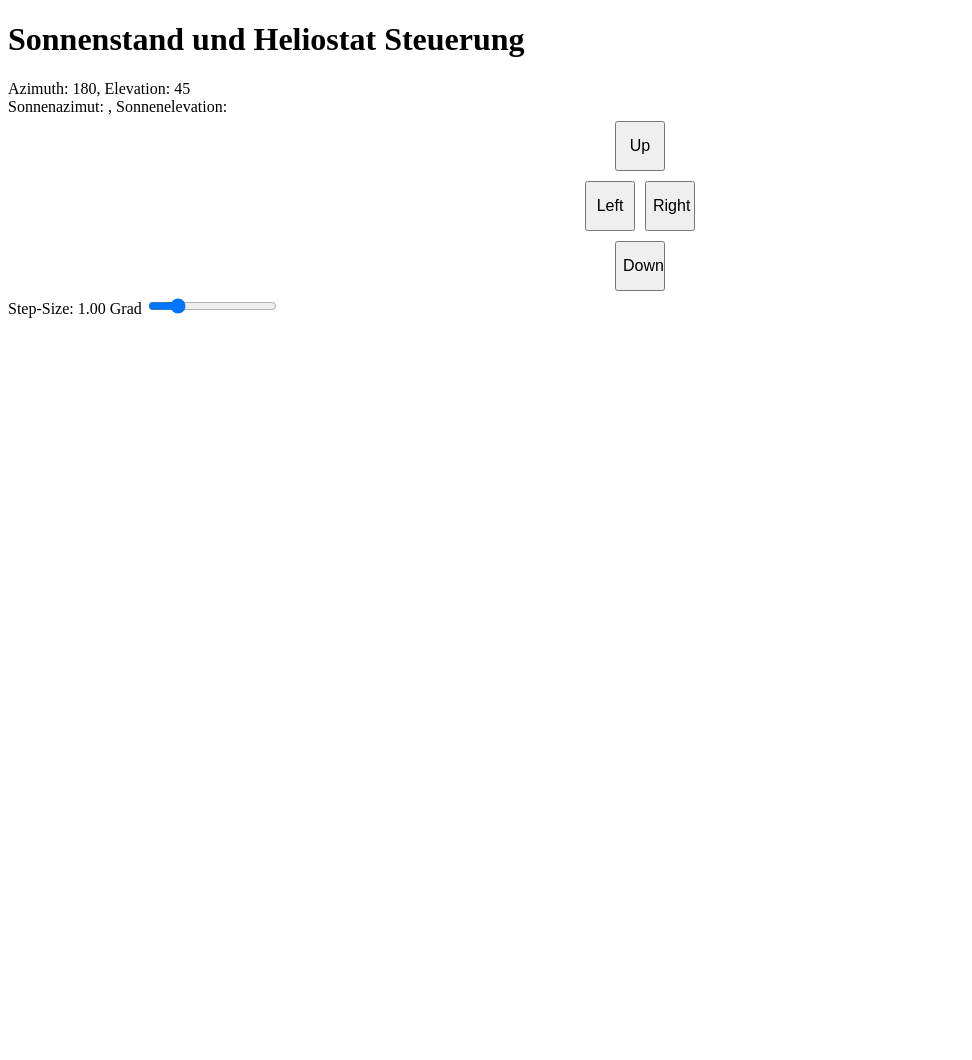
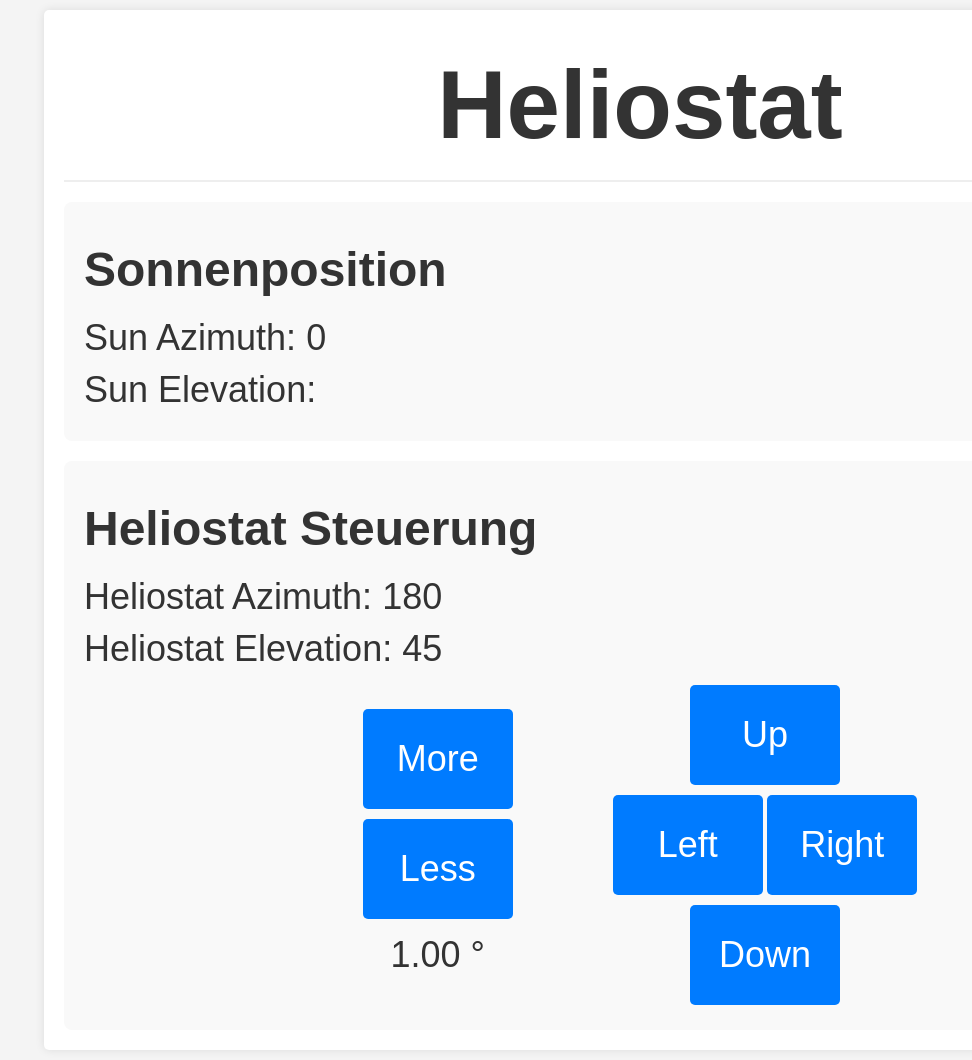
Before and after one commit to hansimglueck/py-heliostat, a Flask app: page / in a window 1280 px wide. Shown: the whole page, without its empty margins (0-972 px from the left). Before the commit the page ends 318 px from the top, so only its background shows below. Run offline with Flask 3, Linux system fonts and the light colour scheme; some libraries are stand-ins or nearby versions.

Commit message:
added option to set size of movement, more css

```diff
--- a/app.py
+++ b/app.py
@@ -13,7 +13,7 @@ heliostat_direction = {'azimuth': 180, 'elevation': 45}
 
 @app.route('/')
 def index():
-    return render_template('index.html')
+    return render_template('index.html', heliostat_direction=heliostat_direction)
 
 @socketio.on('connect')
 def on_connect():
@@ -32,6 +32,7 @@ def emit_solar_position():
 def handle_change_direction(message):
     global heliostat_direction
     step = float(message['step'])  # Step size from the client
+    print(step)
     if message['direction'] == 'up':
         heliostat_direction['elevation'] += step
     elif message['direction'] == 'down':
@@ -49,4 +50,4 @@ def get_solar_position():
     return solpos.iloc[0]
 
 if __name__ == '__main__':
-    socketio.run(app)
+    socketio.run(app, host='0.0.0.0', port=80)
--- a/static/styles.css
+++ b/static/styles.css
@@ -1,16 +1,141 @@
-#control-buttons {
-    display: flex;
-    flex-direction: column;
-    align-items: center;
+body {
+  font-family: "Arial", sans-serif;
+  margin: 0;
+  padding: 0;
+  background-color: #f4f4f4;
+  color: #333;
 }
-#control-buttons div {
-    display: flex;
-    justify-content: center;
-    width: 100%; /* Stellt sicher, dass der Container die volle Breite nutzt */
+
+/* Grundlegende Stile, die auf allen Geräten angewandt werden */
+body,
+h1,
+h2,
+p,
+button {
+  font-family: "Arial", sans-serif;
+  margin: 0;
+  padding: 0;
 }
+
+h1 {
+  font-size: 96px; /* Größere Schrift für den Titel */
+  padding: 10px 0;
+  text-align: center;
+}
+
+h2 {
+  font-size: 48px;
+  margin: 20px 0;
+}
+
+p,
+button {
+  font-size: 36px;
+}
+
+.container {
+  width: 90%;
+  margin: 10px auto;
+  padding: 20px;
+  background-color: #fff;
+  box-shadow: 0 0 10px rgba(0, 0, 0, 0.1);
+  border-radius: 5px;
+}
+
+.header {
+  padding: 10px 0;
+  border-bottom: 2px solid #eee;
+  text-align: center;
+}
+
+.section {
+  margin-top: 20px;
+  padding: 20px;
+  background: #f9f9f9;
+  border-radius: 8px;
+}
+
+.section h2 {
+  color: #333;
+}
+
+#heliostat_status > div {
+  margin-bottom: 10px;
+  font-size: 36px;
+}
+
+#solar_position_display > div {
+  margin-bottom: 10px;
+  font-size: 36px;
+}
+
+.control-container {
+  display: flex;
+  align-items: center; /* Zentriert die Elemente vertikal */
+  justify-content: center; /* Zentriert die Elemente horizontal */
+}
+
+.control-slider {
+  display: flex;
+  flex-direction: column; /* Richtet die Buttons vertikal aus */
+  align-items: center; /* Zentriert die Buttons innerhalb ihrer Spalte */
+  margin-right: 100px; /* Fügt Abstand zwischen den beiden Spalten hinzu */
+}
+
+.control-panel {
+  display: flex;
+  flex-direction: column;
+  align-items: center;
+}
+
+.control-row {
+  margin: 5px 0; /* Gibt jedem Button-Row etwas Abstand */
+}
+
 .direction-btn {
-    width: 50px;
-    height: 50px;
-    font-size: 16px;
-    margin: 5px; /* Optional, fügt etwas Abstand um die Buttons hinzu */
+  min-width: 80px; /* Stellt sicher, dass alle Buttons gleich breit sind */
 }
+
+#step-size-value {
+  margin: 10px 0; /* Gibt dem Textlabel Raum ober- und unterhalb */
+}
+
+.control-container button {
+  padding: 10px;
+  /* font-size: 20px; */
+  color: #fff;
+  background-color: #007bff;
+  border: none;
+  border-radius: 5px;
+  cursor: pointer;
+  width: 150px; /* Fixierte Breite für Buttons */
+  height: 100px; /* Fixierte Höhe für Buttons */
+}
+
+.control-container button:hover {
+  background-color: #0056b3;
+}
+
+@media (max-width: 600px) {
+  .container {
+    width: 95%;
+    padding: 15px;
+  }
+
+  .control-panel button {
+    padding: 8px;
+    font-size: 14px;
+  }
+}
+
+@media (max-width: 400px) {
+  .header,
+  .section {
+    padding: 10px;
+  }
+
+  .control-panel button {
+    width: 40px;
+    height: 40px;
+  }
+}
--- a/templates/index.html
+++ b/templates/index.html
@@ -1,53 +1,109 @@
 <!DOCTYPE html>
 <html lang="de">
     <head>
-    <meta charset="UTF-8">
+        <meta charset="UTF-8" />
         <title>Sonnenstand und Heliostat Steuerung</title>
+        <link rel="stylesheet" href="{{ url_for('static', filename='styles.css') }}" />
         <script src="//cdnjs.cloudflare.com/ajax/libs/socket.io/4.0.0/socket.io.js"></script>
-    <link rel="stylesheet" type="text/css" href="{{ url_for('static', filename='styles.css') }}">
+    </head>
+    <body>
+        <div class="container">
+            <div class="header">
+                <h1>Heliostat</h1>
+            </div>
+            <div class="section" id="solar_position">
+                <h2>Sonnenposition</h2>
+                <div id="solar_position_display">
+                    <div>Sun Azimuth: <span id="sun_azimuth_value">0</span></div>
+                    <div>Sun Elevation: <span id="sun_elevation_value"></span></div>
+                </div>
+            </div>
+            <div class="section" id="heliostat_control">
+                <h2>Heliostat Steuerung</h2>
+                <div id="heliostat_status">
+                    <div>Heliostat Azimuth: <span id="heliostat_azimuth_value">{{ heliostat_direction['azimuth'] }}</span></div>
+                    <div>Heliostat Elevation: <span id="heliostat_elevation_value">{{ heliostat_direction['elevation'] }}</span></div>
+                </div>
+                <div class="control-container">
+                    <div class="control-slider">
+                        <div class="control-row">
+                            <button id="increase-step">More</button>
+                        </div>
+                        <div class="control-row">
+                            <button id="decrease-step">Less</button>
+                        </div>
+                        <p id="step-size-value">1.00 °</p>
+                    </div>
+                    <div class="control-panel">
+                        <div class="control-row">
+                            <button class="direction-btn" data-direction="up">Up</button>
+                        </div>
+                        <div class="control-row">
+                            <button class="direction-btn" data-direction="left">Left</button>
+                            <button class="direction-btn" data-direction="right">Right</button>
+                        </div>
+                        <div class="control-row">
+                            <button class="direction-btn" data-direction="down">Down</button>
+                        </div>
+                    </div>
+                </div>
+            </div>
+        </div>
+
         <script>
-        document.addEventListener('DOMContentLoaded', () => {
+            document.addEventListener('DOMContentLoaded', function () {
                 const socket = io();
-            let stepSize = 1;
+                const stepSizes = [0.01, 0.1, 1, 10];
+                let currentStepIndex = 2; // Startet bei 1, was '1 Grad' entspricht
 
-            socket.on('update_heliostat', function(data) {
-                document.getElementById('heliostat_status').textContent = `Azimuth: ${data.azimuth}, Elevation: ${data.elevation}`;
-                console.log("update_heliostat "+data);
+                const stepValueDisplay = document.getElementById('step-size-value');
+                const increaseButton = document.getElementById('increase-step');
+                const decreaseButton = document.getElementById('decrease-step');
+
+                // Funktion zum Aktualisieren der Schrittgröße-Anzeige
+                function updateStepSizeDisplay() {
+                    stepValueDisplay.textContent = stepSizes[currentStepIndex].toFixed(2) + ' °';
+                }
+
+                // Event-Listener für den "More"-Button
+                increaseButton.addEventListener('click', function () {
+                    if (currentStepIndex < stepSizes.length - 1) {
+                        currentStepIndex++;
+                        updateStepSizeDisplay();
+                    }
                 });
 
-            socket.on('solar_position', function(data) {
-                document.getElementById('solar_position').textContent = `Sonnenazimut: ${data.azimuth.toFixed(2)}, Sonnenelevation: ${data.elevation.toFixed(2)}`;
-                console.log("solar-position "+data);
+                // Event-Listener für den "Less"-Button
+                decreaseButton.addEventListener('click', function () {
+                    if (currentStepIndex > 0) {
+                        currentStepIndex--;
+                        updateStepSizeDisplay();
+                    }
+                });
+
+                // Setzt den initialen Wert der Anzeige
+                updateStepSizeDisplay();
+
+                socket.on('update_heliostat', function (data) {
+                    document.getElementById('heliostat_azimuth_value').textContent = data.azimuth.toFixed(2);
+                    document.getElementById('heliostat_elevation_value').textContent = data.elevation.toFixed(2);
+                    console.log('update_heliostat ' + data);
+                });
+
+                socket.on('solar_position', function (data) {
+                    document.getElementById('sun_azimuth_value').textContent = data.azimuth.toFixed(2);
+                    document.getElementById('sun_elevation_value').textContent = data.elevation.toFixed(2);
                 });
 
                 document.querySelectorAll('.direction-btn').forEach(button => {
-                button.addEventListener('click', function() {
-                    socket.emit('change_direction', {direction: this.getAttribute('data-direction'), step: stepSize});
+                    button.addEventListener('click', function () {
+                        socket.emit('change_direction', {
+                            direction: this.getAttribute('data-direction'),
+                            step: stepSizes[currentStepIndex],
                         });
                     });
-
-            document.getElementById('step-size').addEventListener('input', function() {
-                stepSize = parseFloat(this.value);
-                document.getElementById('step-size-value').textContent = stepSize.toFixed(2) + ' Grad';
                 });
             });
         </script>
-</head>
-<body>
-    <h1>Sonnenstand und Heliostat Steuerung</h1>
-    <div id="heliostat_status">Azimuth: 180, Elevation: 45</div>
-    <div id="solar_position">Sonnenazimut: , Sonnenelevation: </div>
-    <div id="control-buttons">
-        <div><button class="direction-btn" data-direction="up">Up</button></div>
-        <div>
-            <button class="direction-btn" data-direction="left">Left</button>
-            <button class="direction-btn" data-direction="right">Right</button>
-        </div>
-        <div><button class="direction-btn" data-direction="down">Down</button></div>
-    </div>
-    <div>
-        <label for="step-size">Step-Size: <span id="step-size-value">1.00 Grad</span></label>
-        <input type="range" id="step-size" min="0.01" max="5" value="1" step="0.01">
-    </div>
     </body>
 </html>
```
Also changed, not shown: 1 other file. Lines whose indentation alone changed are shown as unchanged.
